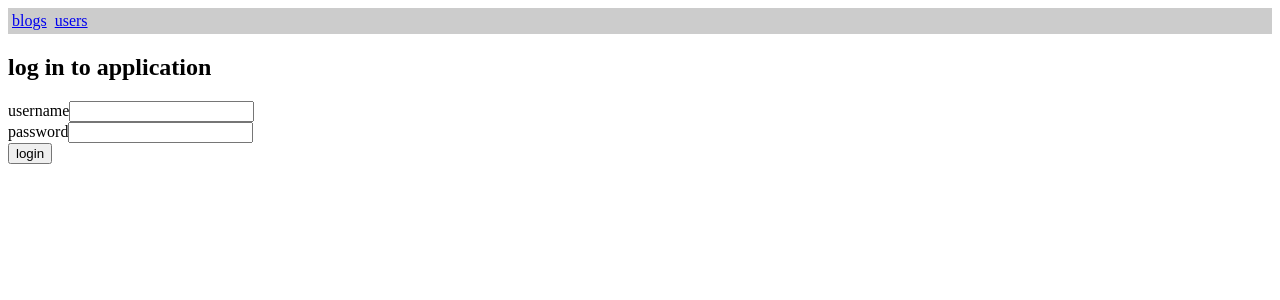
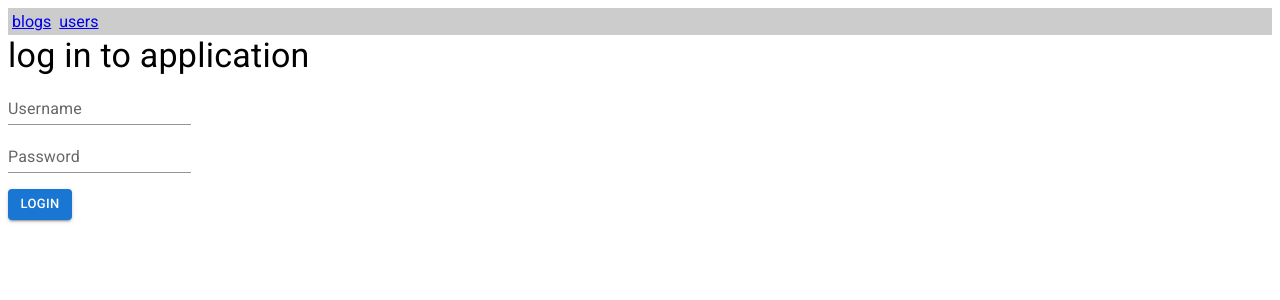
Before and after one commit to jakehong0521/full-stack-open, a React (Vite) app in the folder part7/bloglist/frontend-query-context/: page / in a window 1280 px wide. Shown: the top 300 px of the page. Built offline with nearby package versions, Linux system fonts and the light colour scheme.

Commit message:
Add E7.20: Styles, step 1 & E7.21: Styles, step 2

```diff
--- a/part7/bloglist/frontend-query-context/package.json
+++ b/part7/bloglist/frontend-query-context/package.json
@@ -14,6 +14,10 @@
     "test": "vitest run"
   },
   "dependencies": {
+    "@emotion/react": "^11.14.0",
+    "@emotion/styled": "^11.14.1",
+    "@fontsource/roboto": "^5.2.9",
+    "@mui/material": "^7.3.6",
     "@tanstack/react-query": "^5.90.16",
     "axios": "^1.9.0",
     "react": "^19.1.0",
--- a/part7/bloglist/frontend-query-context/src/App.jsx
+++ b/part7/bloglist/frontend-query-context/src/App.jsx
@@ -1,5 +1,8 @@
 import { useContext, useEffect, useState } from 'react';
 
+import Button from '@mui/material/Button';
+import TextField from '@mui/material/TextField';
+import Typography from '@mui/material/Typography';
 import { Route, Routes } from 'react-router';
 
 import Blog from './Blog';
@@ -66,7 +69,7 @@ const App = () => {
   };
 
   return (
-    <div>
+    <div style={{ fontFamily: 'roboto' }}>
       <NavigationMenu />
 
       {notification && <Notice notice={notification} />}
@@ -74,33 +77,39 @@ const App = () => {
       {user && <h2>blog app</h2>}
 
       {!user && (
-        <div>
-          <h2>log in to application</h2>
-          {notification && <Notice notice={notification} />}
+        <div style={{ marginBottom: '3rem' }}>
+          <Typography variant="h4">log in to application</Typography>
           <form onSubmit={handleLogin}>
             <div>
-              <label>
-                username
-                <input
+              <TextField
+                id="username"
+                label="Username"
+                variant="standard"
                 type="text"
                 value={username}
                 name="Username"
                 onChange={({ target }) => setUsername(target.value)}
               />
-              </label>
             </div>
             <div>
-              <label>
-                password
-                <input
+              <TextField
+                id="password"
+                label="Password"
+                variant="standard"
                 type="password"
                 value={password}
                 name="Password"
                 onChange={({ target }) => setPassword(target.value)}
               />
-              </label>
             </div>
-            <button type="submit">login</button>
+            <Button
+              type="submit"
+              variant="contained"
+              size="small"
+              style={{ marginTop: '1rem' }}
+            >
+              login
+            </Button>
           </form>
         </div>
       )}
--- a/part7/bloglist/frontend-query-context/src/Blog.jsx
+++ b/part7/bloglist/frontend-query-context/src/Blog.jsx
@@ -1,8 +1,10 @@
 import { useContext } from 'react';
 
+import Button from '@mui/material/Button';
 import { useMutation, useQuery, useQueryClient } from '@tanstack/react-query';
 import { useNavigate, useParams } from 'react-router';
 
+import TextField from '@mui/material/TextField';
 import { useField } from './hooks/index';
 import blogService from './services/blogs';
 import userService from './services/users';
@@ -92,32 +94,43 @@ const Blog = () => {
         </div>
         <div>
           <span>{blog.likes} likes</span>
-          <button
+          <Button
             disabled={likeBlogMutation.isPending}
             onClick={handleLikeClick}
+            size="small"
+            variant="contained"
           >
             like
-          </button>
+          </Button>
         </div>
         {blogger && <div>added by {blogger.name}</div>}
         {!!blogger && !!user && blogger.id === user.id && (
-          <button
+          <Button
             disabled={deleteBlogMutation.isPending}
             onClick={handleDeleteBlog}
+            size="small"
+            variant="contained"
           >
             remove
-          </button>
+          </Button>
         )}
 
         <h3>comments</h3>
         <form onSubmit={handleCommentSubmit}>
-          <input
+          <TextField
             disabled={commentBlogMutation.isPending}
+            id="comment"
+            label="Comment"
             {...commentField.inputProps}
           />
-          <button disabled={commentBlogMutation.isPending} type="submit">
+          <Button
+            disabled={commentBlogMutation.isPending}
+            size="small"
+            type="submit"
+            variant="contained"
+          >
             add comment
-          </button>
+          </Button>
         </form>
         <ul>
           {blog.comments.map((comment, index) => (
--- a/part7/bloglist/frontend-query-context/src/Users.jsx
+++ b/part7/bloglist/frontend-query-context/src/Users.jsx
@@ -1,6 +1,14 @@
+import Paper from '@mui/material/Paper';
+import Table from '@mui/material/Table';
+import TableBody from '@mui/material/TableBody';
+import TableCell from '@mui/material/TableCell';
+import TableContainer from '@mui/material/TableContainer';
+import TableHead from '@mui/material/TableHead';
+import TableRow from '@mui/material/TableRow';
 import { useQuery } from '@tanstack/react-query';
 import { Link } from 'react-router';
 
+import { Typography } from '@mui/material';
 import userService from './services/users';
 
 const Users = () => {
@@ -17,30 +25,35 @@ const Users = () => {
     content = <div>There are no users</div>;
   } else {
     content = (
-      <table>
-        <thead>
-          <tr>
-            <th scope="col" />
-            <th scope="col">blogs created</th>
-          </tr>
-        </thead>
-        <tbody>
-          {users.map((user) => (
-            <tr key={user.id}>
-              <td>
-                <Link to={`/users/${user.id}`}>{user.name}</Link>
-              </td>
-              <td>{user.blogs.length}</td>
-            </tr>
-          ))}
-        </tbody>
-      </table>
+      <TableContainer component={Paper}>
+        <Table sx={{ minWidth: 650 }} aria-label="simple table">
+          <TableHead>
+            <TableRow>
+              <TableCell />
+              <TableCell align="right">Blogs Created</TableCell>
+            </TableRow>
+          </TableHead>
+          <TableBody>
+            {users.map((user) => (
+              <TableRow
+                key={user.id}
+                sx={{ '&:last-child td, &:last-child th': { border: 0 } }}
+              >
+                <TableCell component="th" scope="row">
+                  <Link to={`/users/${user.id}`}>{user.name}</Link>
+                </TableCell>
+                <TableCell align="right">{user.blogs.length}</TableCell>
+              </TableRow>
+            ))}
+          </TableBody>
+        </Table>
+      </TableContainer>
     );
   }
 
   return (
     <div>
-      <h2>Users</h2>
+      <Typography variant="h4">Users</Typography>
       {content}
     </div>
   );
--- a/part7/bloglist/frontend-query-context/src/components/BlogForm.jsx
+++ b/part7/bloglist/frontend-query-context/src/components/BlogForm.jsx
@@ -1,4 +1,6 @@
 import { useState } from 'react';
+
+import Button from '@mui/material/Button';
 
 const BlogForm = ({ createBlog }) => {
   const [title, setTitle] = useState('');
@@ -47,7 +49,9 @@ const BlogForm = ({ createBlog }) => {
             />
           </label>
         </div>
-        <button type="submit">create</button>
+        <Button variant="contained" size="small" type="submit">
+          create
+        </Button>
       </form>
     </div>
   );
--- a/part7/bloglist/frontend-query-context/src/components/NavigationMenu.jsx
+++ b/part7/bloglist/frontend-query-context/src/components/NavigationMenu.jsx
@@ -1,5 +1,6 @@
 import { useContext } from 'react';
 
+import Button from '@mui/material/Button';
 import { Link } from 'react-router';
 
 import { UserContext } from '../UserContext';
@@ -23,7 +24,9 @@ const NavigationMenu = () => {
       {user && (
         <div>
           <span style={{ marginRight: '0.25rem' }}>{user.name} logged in</span>
-          <button onClick={handleLogout}>logout</button>
+          <Button variant="contained" size="small" onClick={handleLogout}>
+            logout
+          </Button>
         </div>
       )}
     </div>
--- a/part7/bloglist/frontend-query-context/src/components/Notice.jsx
+++ b/part7/bloglist/frontend-query-context/src/components/Notice.jsx
@@ -1,20 +1,9 @@
+import Alert from '@mui/material/Alert';
+
 export const Notice = ({ notice }) => {
   if (!notice) {
     return null;
   }
 
-  return (
-    <div
-      style={{
-        background: '#ddd',
-        border: '2px solid',
-        borderColor: notice.type === 'error' ? 'red' : 'green',
-        color: notice.type === 'error' ? 'red' : 'green',
-        margin: '12px 0',
-        padding: '12px',
-      }}
-    >
-      {notice.message}
-    </div>
-  );
+  return <Alert severity={notice.type}>{notice.message}</Alert>;
 };
--- a/part7/bloglist/frontend-query-context/src/components/Togglable.jsx
+++ b/part7/bloglist/frontend-query-context/src/components/Togglable.jsx
@@ -1,4 +1,6 @@
 import { useImperativeHandle, useState } from 'react';
+
+import Button from '@mui/material/Button';
 
 const Togglable = ({ children, buttonLabel, ref }) => {
   const [visible, setVisible] = useState(false);
@@ -17,11 +19,15 @@ const Togglable = ({ children, buttonLabel, ref }) => {
   return (
     <div>
       <div style={hideWhenVisible}>
-        <button onClick={toggleVisibility}>{buttonLabel}</button>
+        <Button onClick={toggleVisibility} size="small" variant="contained">
+          {buttonLabel}
+        </Button>
       </div>
       <div style={showWhenVisible}>
         {children}
-        <button onClick={toggleVisibility}>cancel</button>
+        <Button onClick={toggleVisibility} size="small" variant="contained">
+          cancel
+        </Button>
       </div>
     </div>
   );
--- a/part7/bloglist/frontend-query-context/src/main.jsx
+++ b/part7/bloglist/frontend-query-context/src/main.jsx
@@ -1,6 +1,11 @@
 import { QueryClient, QueryClientProvider } from '@tanstack/react-query';
 import ReactDOM from 'react-dom/client';
 import { BrowserRouter } from 'react-router';
+
+import '@fontsource/roboto/300.css';
+import '@fontsource/roboto/400.css';
+import '@fontsource/roboto/500.css';
+import '@fontsource/roboto/700.css';
 
 import App from './App';
 import NotificationContextProvider from './NotificationContext';
```
Also changed, not shown: 1 other file (tests, documents, lock files or other folders). Lines whose indentation alone changed are shown as unchanged.
